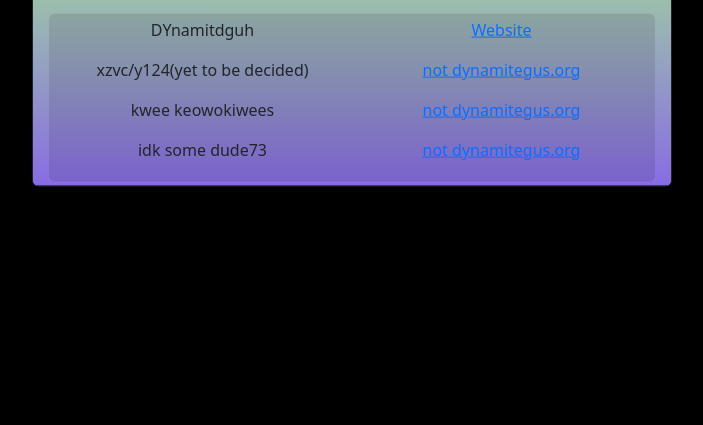
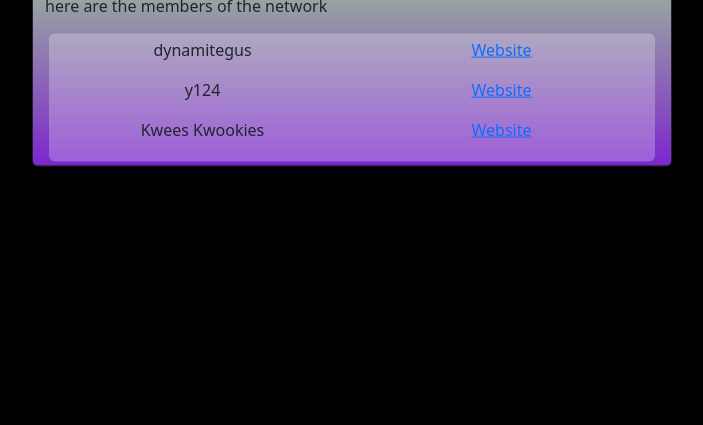
Before and after one commit to dynamitegus/hub.dynamitegus, a plain HTML site: page index.html in a window 1280 px wide. Shown: the part 375-800 px from the top of the page, without its empty margins (288-991 px from the left). Drawn offline with nearby package versions, Linux system fonts and the light colour scheme.

Commit message:
removing placeholders

```diff
--- a/index.html
+++ b/index.html
@@ -23,30 +23,22 @@
             class="bodybgcolour container border border-dark rounded position-absolute top-50 start-50 translate-middle w-50">
             <h2>Welcome to The [INSERT NAME HERE] Network home page.</h2>
             <p>i dont like how big that is <i>anyway</i>
-                <br> here are the 'members'(they havents agreed yet :P )
+                <br> here are the members of the network
             </p>
 
-            <div class="row bg-black bg-opacity-10 m-1 p-1 rounded">
-                <div class="col">
-                    <p class="text-center">DYnamitdguh</p>
-                </div>
+            <div class="row bg-white bg-opacity-25 m-1 p-1 rounded">
+                <div class="col"><p class="text-center">dynamitegus</p></div>
                 <div class="col">
                     <p class="text-center"><a href="https://dynamitegus.org">Website</a></p>
                 </div>
                 <div class="w-100"></div>
 
-                <div class="col"><p class="text-center">xzvc/y124(yet to be decided)</p></div>
-                <div class="col"><p class="text-center"><a href="https://dynamitegus.org">not dynamitegus.org</a></p></div>
+                <div class="col"><p class="text-center">y124</p></div>
+                <div class="col"><p class="text-center"><a href="https://ӂ.pl/">Website</a></p></div>
                 <div class="w-100"></div>
 
-                <div class="col"><p class="text-center">kwee keowokiwees </p></div>
-                <div class="col"><p class="text-center"><a href="https://dynamitegus.org">not dynamitegus.org</a></p></div>
-                <div class="w-100"></div>
-
-                <div class="col"><p class="text-center">idk some dude73</p></div>
-                <div class="col"><p class="text-center"><a href="https://dynamitegus.org">not dynamitegus.org</a></p></div>
-
-
+                <div class="col"><p class="text-center">Kwees Kwookies</p></div>
+                <div class="col"><p class="text-center"><a href="https://kweeskwookies.github.io/KweesKwookies/">Website</a></p></div>
             </div>
     </main>
     <footer>
--- a/style.css
+++ b/style.css
@@ -1,3 +1,3 @@
 .bodybgcolour {
-    background-image: linear-gradient(rgb(170, 250, 134), rgb(136, 108, 228));
+    background-image: linear-gradient(rgb(170, 250, 134), rgb(125, 38, 205));
 }
```
